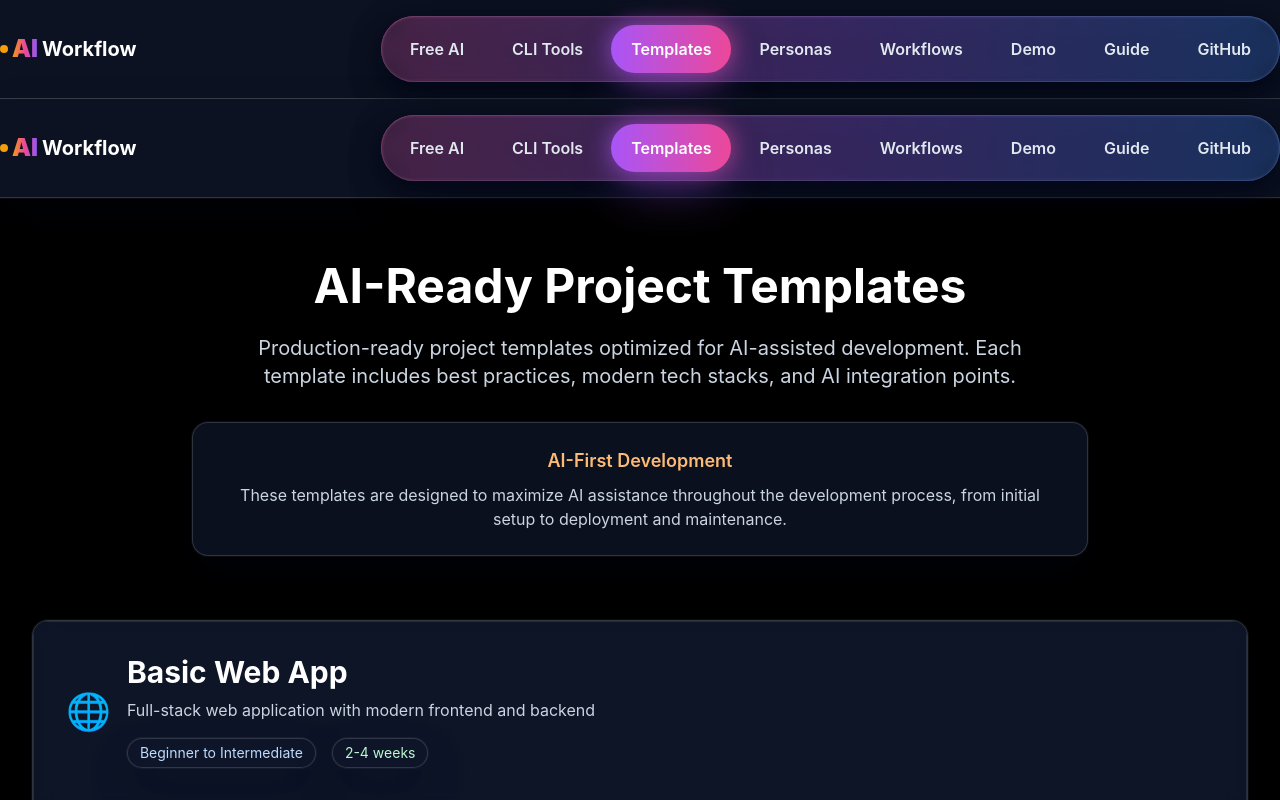
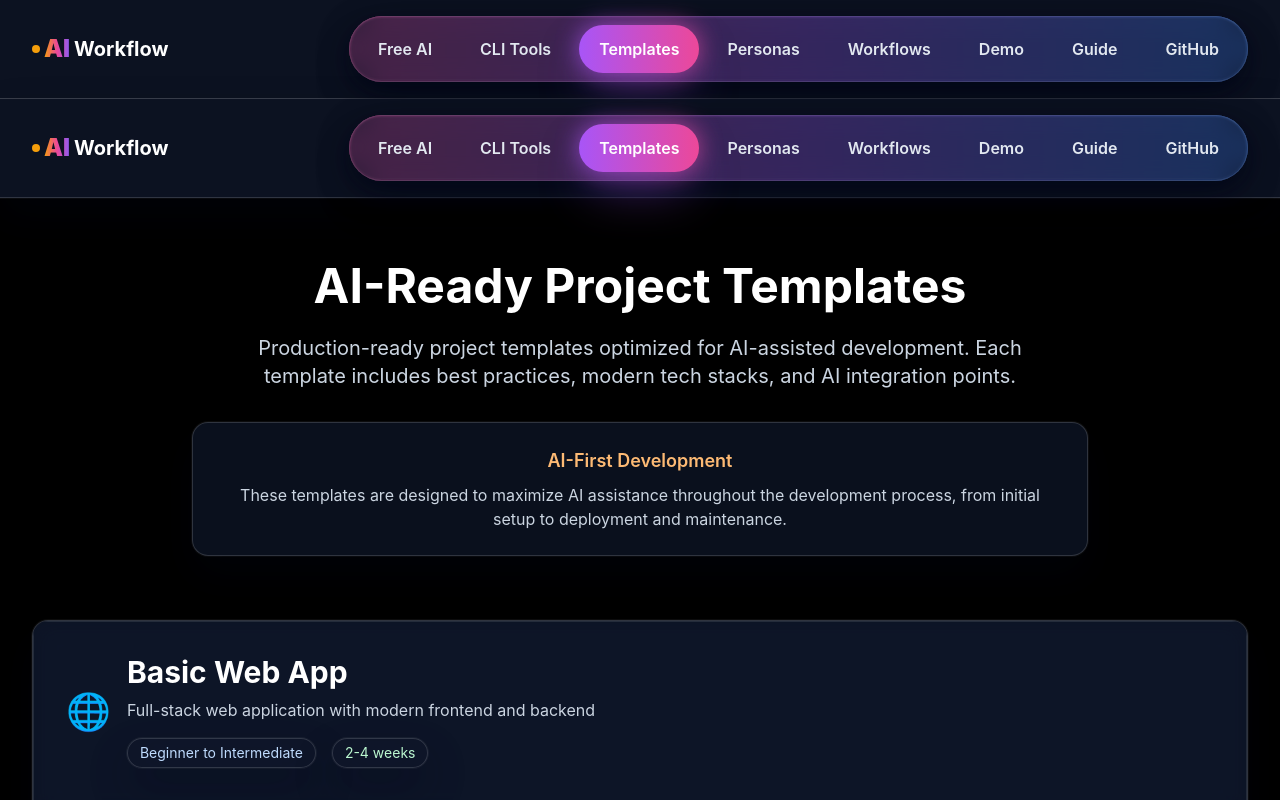
Before and after one commit to joe-glasgow/ai-development-workflow, a Next.js app in the folder nextjs-site/: page /templates/projects in a window 1280 px wide. Shown: the top 800 px of the page. Built offline with nearby package versions, Linux system fonts and the light colour scheme.

Commit message:
fix: update nav

```diff
--- a/nextjs-site/src/app/globals.css
+++ b/nextjs-site/src/app/globals.css
@@ -66,7 +66,7 @@
   }
 
   .container-max {
-    @apply max-w-7xl mx-auto;
+    @apply max-w-7xl mx-auto px-4 sm:px-6 lg:px-8;
   }
 }
 
--- a/nextjs-site/src/components/Header.tsx
+++ b/nextjs-site/src/components/Header.tsx
@@ -69,7 +69,7 @@ export default function Header() {
           </Link>
 
           {/* Desktop Navigation */}
-          <nav className="hidden md:flex" aria-label="Main navigation" role="navigation">
+          <nav className="hidden lg:flex" aria-label="Main navigation" role="navigation">
             <div className="relative">
               {/* Gradient border container */}
               <div className="absolute inset-0 bg-gradient-to-r from-pink-500 via-purple-500 to-blue-500 rounded-full p-[2px] shadow-2xl">
@@ -192,7 +192,7 @@ export default function Header() {
 
           {/* Mobile menu button */}
           <button
-            className="md:hidden p-2 rounded-md hover:bg-glass-hover transition-colors focus-visible:outline-none focus-visible:ring-2 focus-visible:ring-primary-500 focus-visible:ring-offset-2 focus-visible:ring-offset-slate-900"
+            className="lg:hidden p-2 rounded-md hover:bg-glass-hover transition-colors focus-visible:outline-none focus-visible:ring-2 focus-visible:ring-primary-500 focus-visible:ring-offset-2 focus-visible:ring-offset-slate-900"
             onClick={() => setIsMenuOpen(!isMenuOpen)}
             aria-label="Toggle menu"
             aria-expanded={isMenuOpen}
@@ -211,7 +211,7 @@ export default function Header() {
       </div>
     </header>
     {isMenuOpen && (
-      <div className="fixed inset-0 z-40 md:hidden">
+      <div className="fixed inset-0 z-40 lg:hidden">
         <div
           className="fixed inset-0 bg-black/60 backdrop-blur-sm"
           onClick={() => setIsMenuOpen(false)}
```
